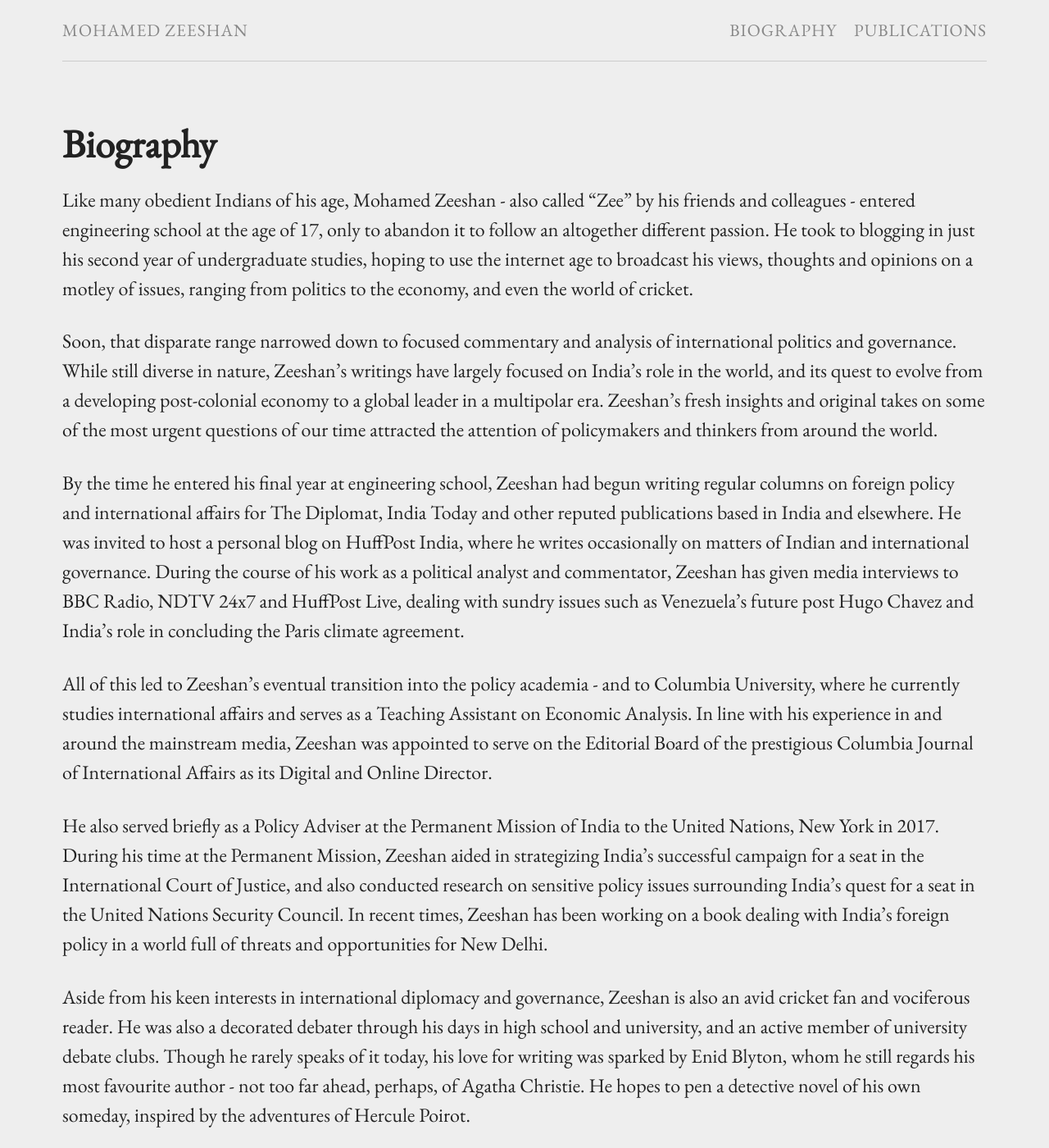
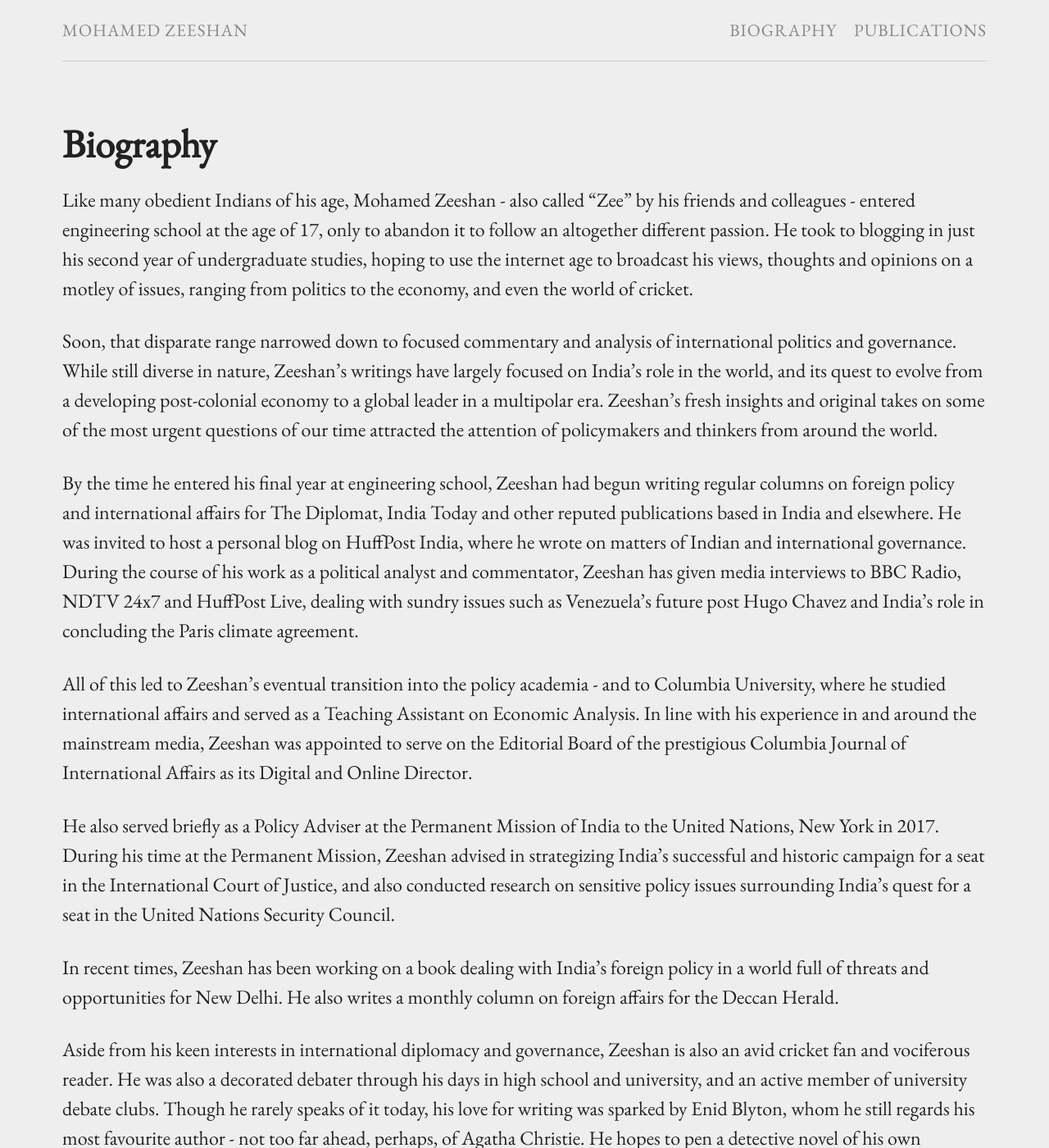
Before and after one commit to mohamedzeeshan/mdzeeshancopy, a Jekyll site: the page built from biography.md, in a window 1280 px wide and 1400 px high. Shown: the whole window at 82% size. Built offline with Jekyll 4.4.1, drawn with Linux system fonts in a browser that asks for light colours.

Commit message:
Update biography.md

```diff
--- a/biography.md
+++ b/biography.md
@@ -8,10 +8,12 @@ Like many obedient Indians of his age, Mohamed Zeeshan - also called "Zee" by hi
 
 Soon, that disparate range narrowed down to focused commentary and analysis of international politics and governance. While still diverse in nature, Zeeshan's writings have largely focused on India's role in the world, and its quest to evolve from a developing post-colonial economy to a global leader in a multipolar era. Zeeshan's fresh insights and original takes on some of the most urgent questions of our time attracted the attention of policymakers and thinkers from around the world.
 
-By the time he entered his final year at engineering school, Zeeshan had begun writing regular columns on foreign policy and international affairs for The Diplomat, India Today and other reputed publications based in India and elsewhere. He was invited to host a personal blog on HuffPost India, where he writes occasionally on matters of Indian and international governance. During the course of his work as a political analyst and commentator, Zeeshan has given media interviews to BBC Radio, NDTV 24x7 and HuffPost Live, dealing with sundry issues such as Venezuela's future post Hugo Chavez and India's role in concluding the Paris climate agreement.
+By the time he entered his final year at engineering school, Zeeshan had begun writing regular columns on foreign policy and international affairs for The Diplomat, India Today and other reputed publications based in India and elsewhere. He was invited to host a personal blog on HuffPost India, where he wrote on matters of Indian and international governance. During the course of his work as a political analyst and commentator, Zeeshan has given media interviews to BBC Radio, NDTV 24x7 and HuffPost Live, dealing with sundry issues such as Venezuela's future post Hugo Chavez and India's role in concluding the Paris climate agreement.
 
-All of this led to Zeeshan's eventual transition into the policy academia - and to Columbia University, where he currently studies international affairs and serves as a Teaching Assistant on Economic Analysis. In line with his experience in and around the mainstream media, Zeeshan was appointed to serve on the Editorial Board of the prestigious Columbia Journal of International Affairs as its Digital and Online Director.
+All of this led to Zeeshan's eventual transition into the policy academia - and to Columbia University, where he studied international affairs and served as a Teaching Assistant on Economic Analysis. In line with his experience in and around the mainstream media, Zeeshan was appointed to serve on the Editorial Board of the prestigious Columbia Journal of International Affairs as its Digital and Online Director.
 
-He also served briefly as a Policy Adviser at the Permanent Mission of India to the United Nations, New York in 2017. During his time at the Permanent Mission, Zeeshan aided in strategizing India's successful campaign for a seat in the International Court of Justice, and also conducted research on sensitive policy issues surrounding India's quest for a seat in the United Nations Security Council. In recent times, Zeeshan has been working on a book dealing with India's foreign policy in a world full of threats and opportunities for New Delhi.
+He also served briefly as a Policy Adviser at the Permanent Mission of India to the United Nations, New York in 2017. During his time at the Permanent Mission, Zeeshan advised in strategizing India's successful and historic campaign for a seat in the International Court of Justice, and also conducted research on sensitive policy issues surrounding India's quest for a seat in the United Nations Security Council.
+
+In recent times, Zeeshan has been working on a book dealing with India's foreign policy in a world full of threats and opportunities for New Delhi. He also writes a monthly column on foreign affairs for the Deccan Herald.
 
 Aside from his keen interests in international diplomacy and governance, Zeeshan is also an avid cricket fan and vociferous reader. He was also a decorated debater through his days in high school and university, and an active member of university debate clubs. Though he rarely speaks of it today, his love for writing was sparked by Enid Blyton, whom he still regards his most favourite author - not too far ahead, perhaps, of Agatha Christie. He hopes to pen a detective novel of his own someday, inspired by the adventures of Hercule Poirot.
```
